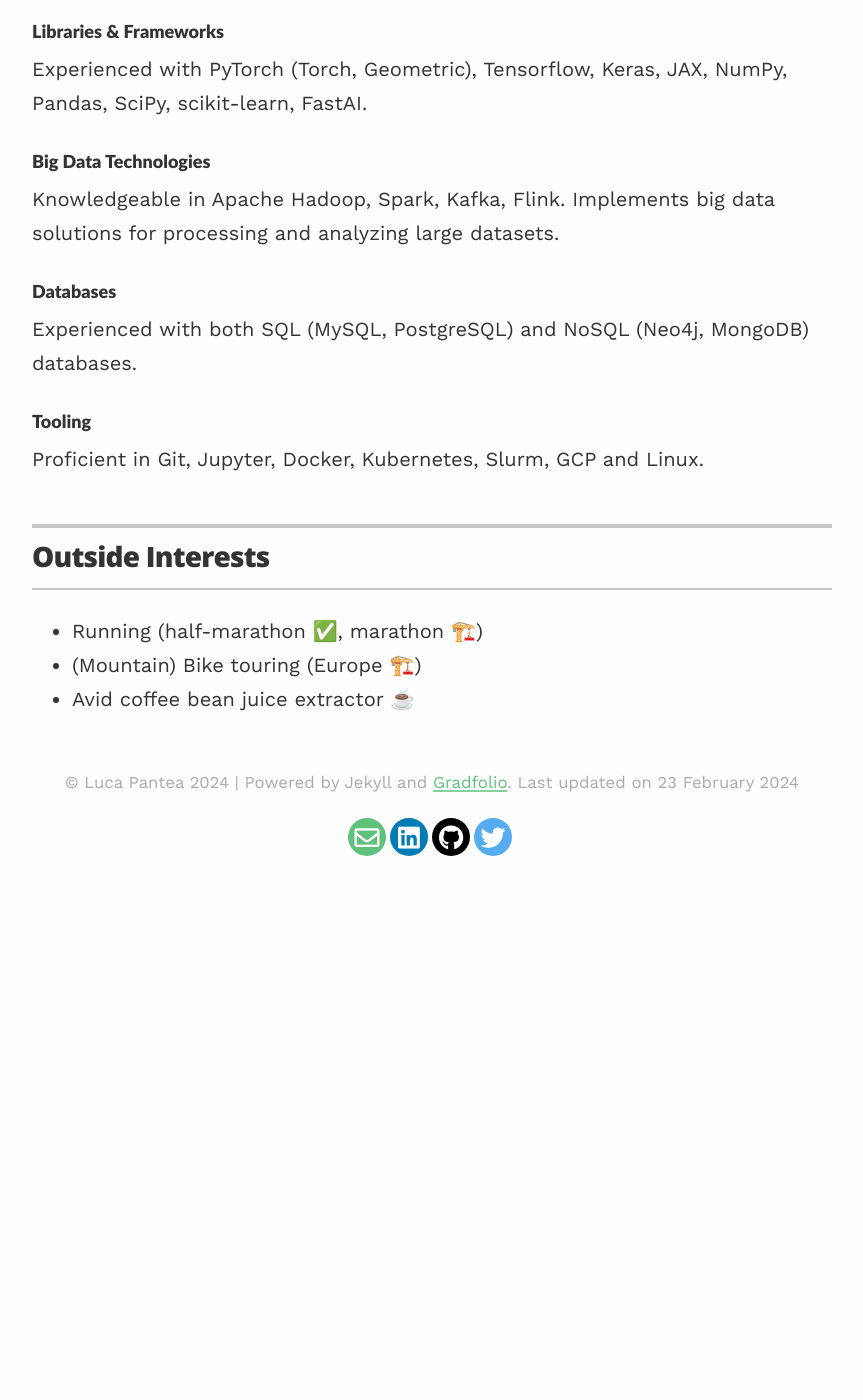
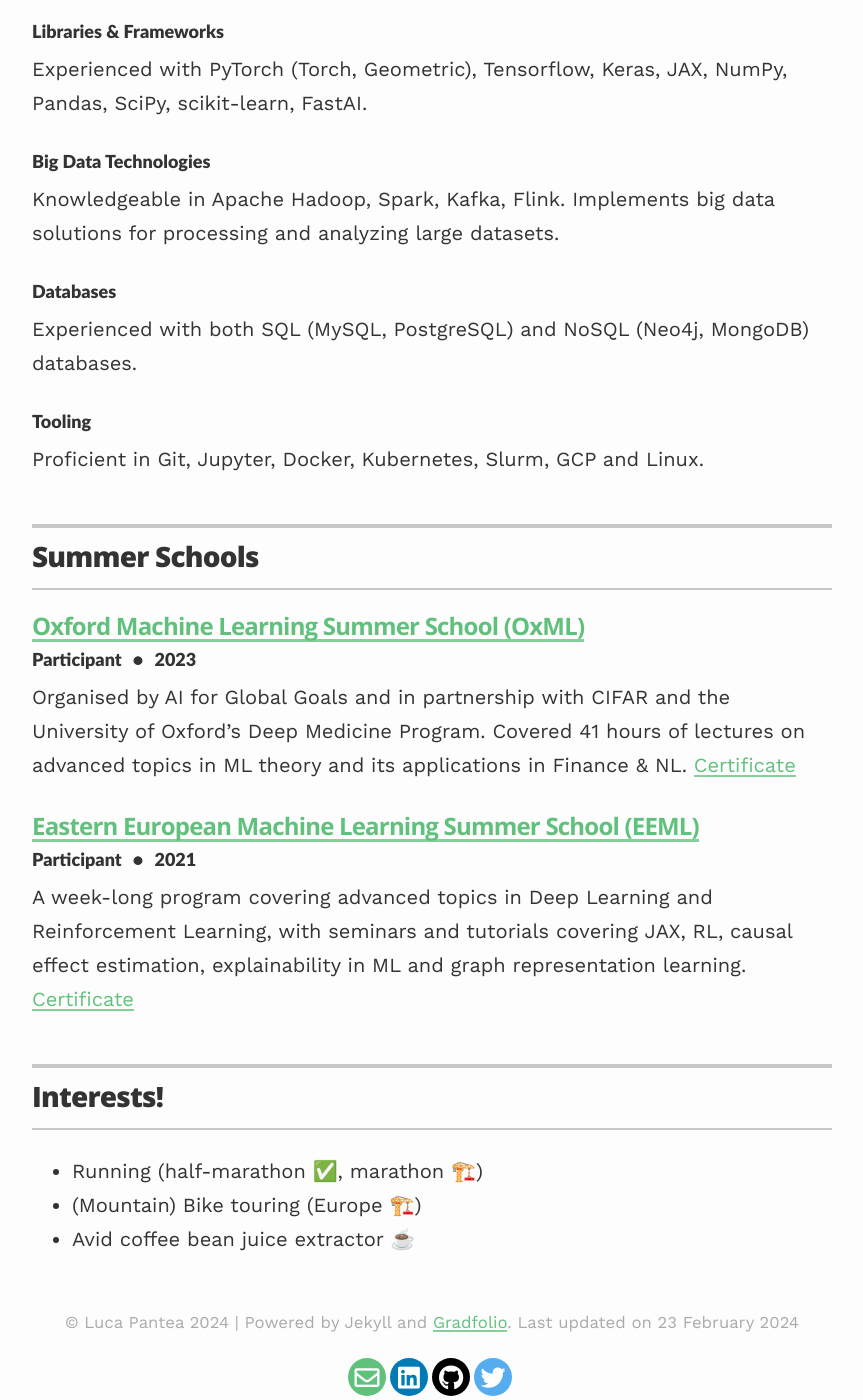
Before and after one commit to lucapantea/lucapantea.github.io, a Jekyll site: the page built from resume/index.html, in a window 1280 px wide and 1400 px high, scrolled down 3311 px. Shown: the whole window, without its empty margins (208-1071 px from the left). Built offline with Jekyll 4.4.1, drawn with Linux system fonts in a browser that asks for light colours; nearby versions of some CDN libraries; before the commit the page ends 4171 px from its top, so only the background shows below that.

Commit message:
summer schools

```diff
--- a/_config.yml
+++ b/_config.yml
@@ -106,7 +106,7 @@
 resume_section_skills:          true
 resume_section_recognition:     false
 resume_section_links:           false
-resume_section_associations:    false
+resume_section_associations:    true
 resume_section_publications:    true
 resume_section_interests:       true
 
--- a/_data/associations.yml
+++ b/_data/associations.yml
@@ -1,15 +1,20 @@
 # Associations
 # comment out the urls if you do not wish to display them
 
-- organization: PETA
-  role: Volunteer
-  year: 2001 &mdash; 2010
-  url: https://www.peta.org/
-  summary: Organized fund drives and participated in fundraising events for the benefit of PETA's local Springfield operations.
+- organization: Oxford Machine Learning Summer School (OxML)
+  role: Participant
+  year: 2023
+  url: https://www.oxfordml.school/
+  summary: "Organised by AI for Global Goals and in partnership with CIFAR and the University of Oxford’s Deep Medicine Program. \
+    Covered 41 hours of lectures on advanced topics in ML theory and its applications in Finance & NL. \
+    <a href='/OxML2023Certificate-Luca_Pantea.pdf'>Certificate</a>"
 
 
-- organization: Yale Amnesty International
-  role: Communications coordinator
-  year: 2002 &mdash; 2004
-  url: http://campuspress.yale.edu/amnesty/
-  summary: During my junion and senior years at Yale, I was actively involved in Yale Amnesty International where I helped facilitate our student organization communications through website maintenance, writing for our campus publication, and graphic design of related materials.
+- organization: Eastern European Machine Learning Summer School (EEML)
+  role: Participant
+  year: 2021
+  url: https://www.eeml.eu/home
+  summary: "A week-long program covering advanced topics in Deep Learning and Reinforcement Learning, \
+    with seminars and tutorials covering JAX, RL, causal effect estimation, explainability in ML and \
+    graph representation learning. \
+    <a href='/EEML2021Certificate-Luca_Pantea.pdf'>Certificate</a>"
--- a/_layouts/resume.html
+++ b/_layouts/resume.html
@@ -223,7 +223,7 @@
             <section class="content-section">
 
               <header class="section-header">
-                <h2>Associations</h2>
+                <h2>Summer Schools</h2>
               </header>
 
               {% for association in site.data.associations %}
@@ -243,7 +243,7 @@
             <section class="content-section">
 
               <header class="section-header">
-                <h2>Outside Interests</h2>
+                <h2>Interests!</h2>
               </header>
 
               <div class="resume-item">
```
